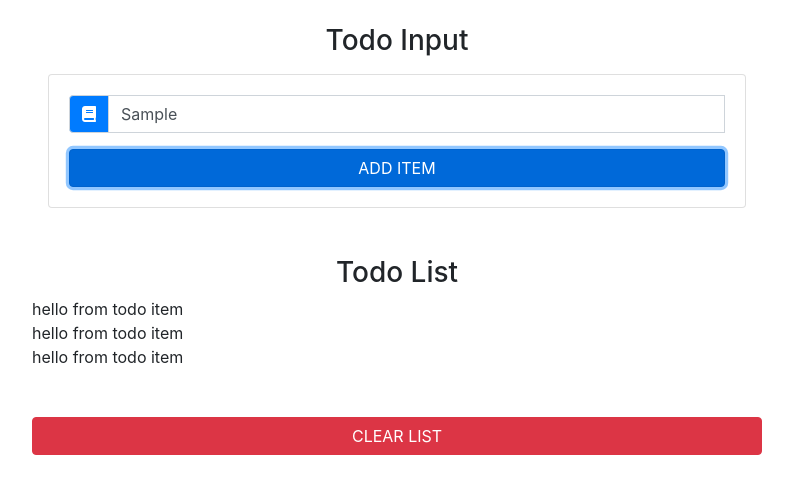
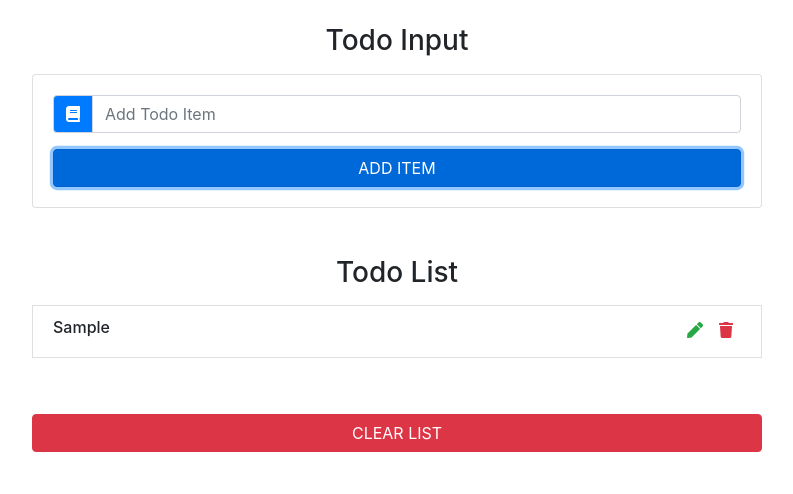
Before and after one commit to BrianDyl/todo-list, a React (Create React App) app: page / in a window 1280 px wide. Both pictures are taken after typing "Sample" into the empty fields and a click on the button "ADD ITEM". Shown: the top 494 px of the page, without its empty margins (243-1036 px from the left). Built offline with nearby package versions, Linux system fonts and the light colour scheme.

Commit message:
updated todo list

```diff
--- a/src/App.js
+++ b/src/App.js
@@ -6,17 +6,17 @@ import TodoInput from './components/TodoInput';
 import TodoList from './components/TodoList';
 export default class App extends Component {
   state={
-    items:[{id:1,title:'wakeup'}, {id:2,title:'make breakfast'}],
+    items:[],
     id:uuidv4(),
     item:'',
     editItem:false
   };
-  handleChange = (e) => {
+  handleChange = e => {
     this.setState({
       item: e.target.value
     });
   };
-  handleSubmit = (e) => {
+  handleSubmit = e => {
     e.preventDefault();
     const newItem = {
       id:this.state.id,
@@ -29,18 +29,17 @@ export default class App extends Component {
       item:'',
       id:uuidv4(),
       editItem:false
-    },() => console.log(this.state)
-    );
+    });
   };
-  clearList = (e) => {
-    console.log('clear list method')
-  }
-  handleDelete = (id) => {
-    console.log(`handle delete ${id}`)
-  }
-  handleEdit = (id) => {
-    console.log(`handle edit ${id}`)
-  }
+  clearList = () => {
+    console.log('clear list method');
+  };
+  handleDelete = id => {
+    console.log(`handle delete ${id}`);
+  };
+  handleEdit = id => {
+    console.log(`edit edit ${id}`);
+  };
   render() {
 
     return (
@@ -57,8 +56,8 @@ export default class App extends Component {
             <TodoList
               items={this.state.items}
               clearList={this.clearList}
-              handleDelete={this.state.handleDelete}
-              handleEdit={this.state.handleEdit}
+              handleDelete={this.handleDelete}
+              handleEdit={this.handleEdit}
               />
           </div>
         </div>
--- a/src/components/TodoInput.js
+++ b/src/components/TodoInput.js
@@ -1,10 +1,10 @@
-import React, { Component } from 'react'
+import React, { Component } from "react";
 
 export default class TodoInput extends Component {
   render() {
-        const {item, handleChange, handleSubmit, editItem} = this.props;
+    const { item, handleChange, handleSubmit, editItem } = this.props;
     return (
-            <div className="card card-body m-3">
+      <div className="card card-body my-3">
         <form onSubmit={handleSubmit}>
           <div className="input-group">
             <div className="input-group-prepend">
@@ -12,11 +12,22 @@ export default class TodoInput extends Component {
                 <i className="fas fa-book" />
               </div>
             </div>
-                      <input type="text" className="form-control" placeholder="add todo item" vlaue={item} onChange={handleChange}/>
-                      <button type="submit" className="btn btn-block btn-primary mt-3 text-uppercase" >add item</button>
+            <input
+              type="text"
+              className="form-control text-capitalize"
+              placeholder="add todo item"
+              value={item}
+              onChange={handleChange}
+            />
           </div>
+          <button
+            type="submit"
+            className="btn btn-block btn-primary mt-3 text-uppercase"
+          >
+            add item
+          </button>
         </form>
       </div>
-        )
+    );
   }
 }
--- a/src/components/TodoItem.js
+++ b/src/components/TodoItem.js
@@ -1,11 +1,20 @@
-import React, { Component } from 'react'
+import React, { Component } from "react";
 
 export default class TodoItem extends Component {
-    render() {
-        return (
-            <div>
-                hello from todo item
-            </div>
-        )
-    }
+  render() {
+    const { title, handleDelete, handleEdit } = this.props;
+    return (
+      <li className="list-group-item text-capitalize d-flex justify-content-between my-2">
+        <h6>{title}</h6>
+        <div className="todo-icon">
+          <span className="mx-2 text-success" onClick={handleEdit}>
+            <i className="fas fa-pen" />
+          </span>
+          <span className="mx-2 text-danger" onClick={handleDelete}>
+            <i className="fas fa-trash" />
+          </span>
+        </div>
+      </li>
+    );
+  }
 }
--- a/src/components/TodoList.js
+++ b/src/components/TodoList.js
@@ -1,18 +1,30 @@
-import React, { Component } from 'react'
-import Item from './TodoItem'
-import TodoItem from './TodoItem'
+import React, { Component } from "react";
+import Item from "./TodoItem";
+import TodoItem from "./TodoItem";
 export default class TodoList extends Component {
   render() {
-        const{items, clearList, handleDelete, handleEdit} =this.props;
+    const { items, clearList, handleDelete, handleEdit } = this.props;
     return (
       <ul className="list-group my-5">
         <h3 className="text-capitalize text-center">todo list</h3>
-            {items.map(item => {return(<TodoItem key={item.id} title={item.title}
-            handleDelete={()=>handleDelete(item.id)}
-            handleEdit={()=>handleEdit(item.id)}
-            ></TodoItem>)})}
-            <button className="btn btn-danger btn-block text-uppercase mt-5" onClick={clearList}>clear list</button>
+        {items.map(item => {
+          return (
+            <TodoItem
+              key={item.id}
+              title={item.title}
+              handleDelete={() => handleDelete(item.id)}
+              handleEdit={() => handleEdit(item.id)}
+            />
+          );
+        })}
+        <button
+          type="button"
+          className="btn btn-danger btn-block text-uppercase mt-5"
+          onClick={clearList}
+        >
+          clear list
+        </button>
       </ul>
-        )
+    );
   }
 }
```
Lines whose indentation alone changed are shown as unchanged.
